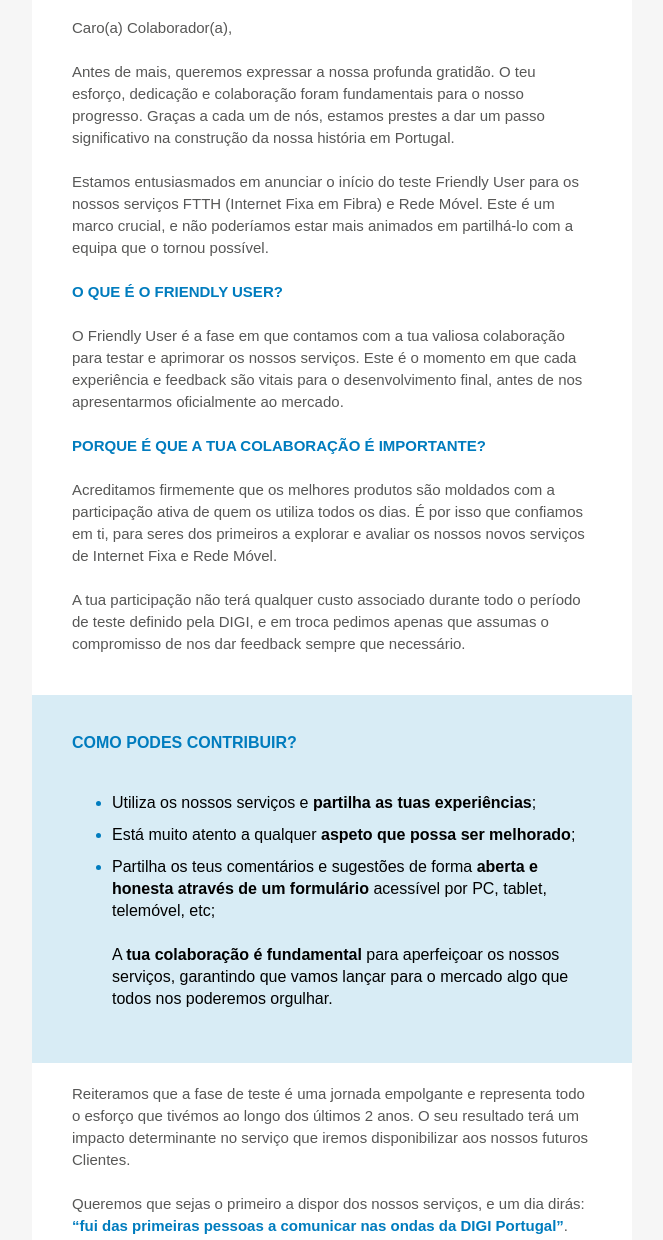
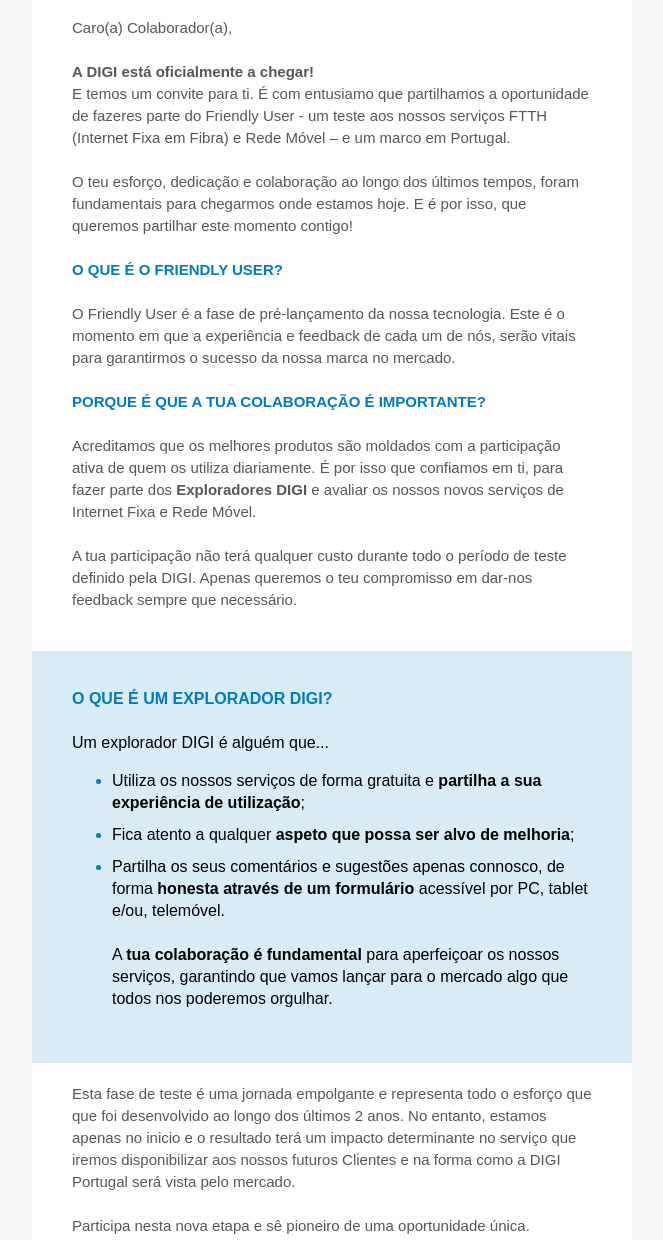
Before and after one commit to Rafa-DIGI/Friendly-User, a plain HTML site: page index.html in a window 1280 px wide. Shown: the part 279-1519 px from the top of the page, without its empty margins (308-971 px from the left). Drawn offline with Linux system fonts and the light colour scheme; a web font is replaced by a local one.

Commit message:
Update index.html

```diff
--- a/index.html
+++ b/index.html
@@ -222,32 +222,32 @@
                         <td class="container-text-mobile" style="color: #575756;font-family:Arial,sans-serif;font-size:15px;padding: 20px 40px 40px;background-color: white;">
                           <p>Caro(a) Colaborador(a),</p>
                           <p>&nbsp;</p>
-                          <p>Antes de mais, queremos expressar a nossa profunda gratidão. O teu esforço, dedicação e colaboração foram fundamentais para o nosso progresso. Graças a cada um de nós, estamos prestes a dar um passo significativo na construção da nossa história em Portugal.</p>
+                          <p><strong>A DIGI está oficialmente a chegar!</strong>
+                            <br>E temos um convite para ti. É com entusiamo que partilhamos a oportunidade de fazeres parte do Friendly User - um teste aos nossos serviços FTTH (Internet Fixa em Fibra) e Rede Móvel – e um marco em Portugal.</p>
                           <p>&nbsp;</p>
-                          <p>Estamos entusiasmados em anunciar o início do teste Friendly User para os nossos serviços FTTH (Internet Fixa em Fibra) e Rede Móvel. Este é um marco crucial, e não poderíamos estar mais animados em partilhá-lo com a equipa que o tornou possível.</p>
+                          <p>O teu esforço, dedicação e colaboração ao longo dos últimos tempos, foram fundamentais para chegarmos onde estamos hoje. E é por isso, que queremos partilhar este momento contigo!</p>
                           <p>&nbsp;</p>
                           <p style="color: #007cbe;"><strong>O QUE É O FRIENDLY USER?</strong></p>
                           <p>&nbsp;</p>
-                          <p>O Friendly User é a fase em que contamos com a tua valiosa colaboração para testar e aprimorar os nossos serviços. Este é o momento em que cada experiência e feedback são vitais para o desenvolvimento final, antes de nos apresentarmos oficialmente ao mercado.</p>
+                          <p>O Friendly User é a fase de pré-lançamento da nossa tecnologia. Este é o momento em que a experiência e feedback de cada um de nós, serão vitais para garantirmos o sucesso da nossa marca no mercado.</p>
                           <p>&nbsp;</p>
                           <p style="color: #007cbe;"><strong>PORQUE É QUE A TUA COLABORAÇÃO É IMPORTANTE?</strong></p>
                           <p>&nbsp;</p>
-                          <p>Acreditamos firmemente que os melhores produtos são moldados com a participação ativa de quem os utiliza todos os dias. É por isso que confiamos em ti, para seres dos primeiros a explorar e avaliar os nossos novos serviços de Internet Fixa e Rede Móvel.</p>
+                          <p>Acreditamos que os melhores produtos são moldados com a participação ativa de quem os utiliza diariamente. É por isso que confiamos em ti, para fazer parte dos <strong>Exploradores DIGI</strong> e avaliar os nossos novos serviços de Internet Fixa e Rede Móvel.</p>
                           <p>&nbsp;</p>
-                          <p>A tua participação não terá qualquer custo associado durante todo o período de teste definido pela DIGI, e em troca pedimos apenas que assumas o compromisso de nos dar feedback sempre que necessário.</p>
+                          <p>A tua participação não terá qualquer custo durante todo o período de teste definido pela DIGI. Apenas queremos o teu compromisso em dar-nos feedback sempre que necessário.</p>
                         </td>
                       </tr>
                       <tr>
                         <td class="container-text-mobile" style="background-color: #d8ecf5; padding: 15px 40px; font-family:Arial, Helvetica, sans-serif; -webkit-text-size-adjust:none">
                           <p>&nbsp;</p>
-                          <p style="color: #007cbe;"><strong>COMO PODES CONTRIBUIR?</strong></p>
+                          <p style="color: #007cbe;"><strong>O QUE É UM EXPLORADOR DIGI?</strong></p>
                           <p>&nbsp;</p>
+                          <p>Um explorador DIGI é alguém que...</p>
                           <Ul>
-                            <li style="padding-bottom: 10px;">Utiliza os nossos serviços e <strong>partilha as tuas experiências</strong>;</li>
-                            <li style="padding-bottom: 10px;">Está muito atento a qualquer <strong>aspeto que possa ser melhorado</strong>;
-                            </li>
-                            <li>Partilha os teus comentários e sugestões de forma <strong>aberta e honesta através de um formulário</strong> acessível por PC, tablet, telemóvel, etc;
-                            </li>
+                            <li style="padding-bottom: 10px;">Utiliza os nossos serviços de forma gratuita e <strong>partilha a sua experiência de utilização</strong>;</li>
+                            <li style="padding-bottom: 10px;">Fica atento a qualquer <strong>aspeto que possa ser alvo de melhoria</strong>;</li>
+                            <li>Partilha os seus comentários e sugestões apenas connosco, de forma <strong>honesta através de um formulário</strong> acessível por PC, tablet e/ou, telemóvel.</li>
                             <p>&nbsp;</p>
                             <p>A <strong>tua colaboração é fundamental</strong> para aperfeiçoar os nossos serviços, garantindo que vamos lançar para o mercado algo que todos nos poderemos orgulhar.</p>
                             <p>&nbsp;</p>
@@ -256,9 +256,10 @@
                       </tr>
                       <tr>
                         <td class="container-text-mobile" style="color: #575756;font-family:Arial,sans-serif;font-size:15px;padding: 20px 40px 40px;background-color: white;border-bottom: solid 1px #9fcee7;">
-                          <p>Reiteramos que a fase de teste é uma jornada empolgante e representa todo o esforço que tivémos ao longo dos últimos 2 anos. O seu resultado terá um impacto determinante no serviço que iremos disponibilizar aos nossos futuros Clientes.</p>
+                          <p>Esta fase de teste é uma jornada empolgante e representa todo o esforço que que foi desenvolvido ao longo dos últimos 2 anos. No entanto, estamos apenas no inicio e o resultado terá um impacto determinante no serviço que iremos disponibilizar aos nossos futuros Clientes e na forma como a DIGI Portugal será vista pelo mercado.</p>
                           <p>&nbsp;</p>
-                          <p>Queremos que sejas o primeiro a dispor dos nossos serviços, e um dia dirás: <strong style="color: #007cbe;">“fui das primeiras pessoas a comunicar nas ondas da DIGI Portugal”</strong>.</p>
+                          <p>Participa nesta nova etapa e sê pioneiro de uma oportunidade única.
+                          <br><strong>Vamos fazer história em Portugal!</strong></p>
                           <p>&nbsp;</p>
                           <center>
                             <table style="width: 100%;" border="0" cellspacing="0" cellpadding="0">
```
